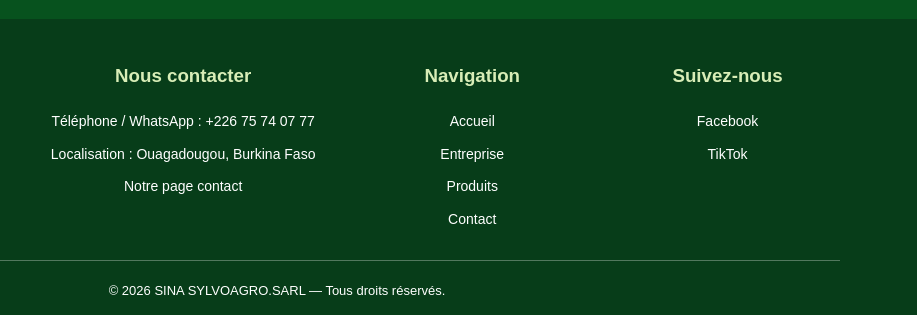
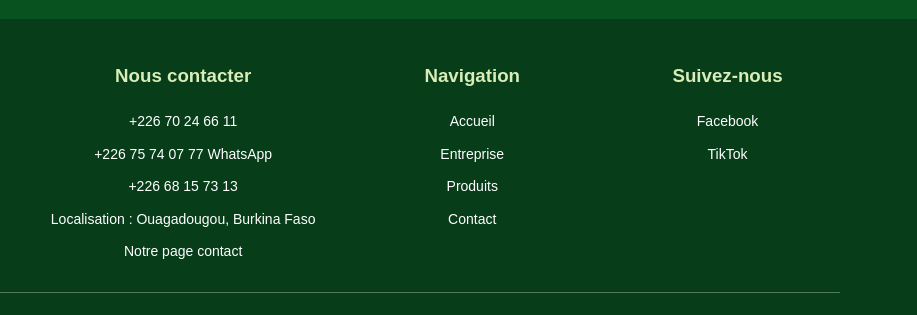
Before and after one commit to Sinaremohhamed/sina-sylvoagro, a plain HTML site: page index.html in a window 1280 px wide. Shown: the part 2524-2839 px from the top of the page, 363-1280 px from the left. Drawn offline with Linux system fonts and the light colour scheme.

Commit message:
Ajout des trois numeros sur la page accueil

```diff
--- a/index.html
+++ b/index.html
@@ -294,11 +294,25 @@
 
         <div class="footer-contact">
             <h3>Nous contacter</h3>
-            <p>Téléphone / WhatsApp : +226 75 74 07 77</p>
+
+            <p>
+                <a href="tel:+22670246611">+226 70 24 66 11</a>
+            </p>
+
+            <p>
+                <a href="tel:+22675740777">+226 75 74 07 77</a>
+                <a href="https://wa.me/22675740777"
+                   target="_blank"
+                   rel="noopener">WhatsApp</a>
+            </p>
+
+            <p>
+                <a href="tel:+22668157313">+226 68 15 73 13</a>
+            </p>
+
             <p>Localisation : Ouagadougou, Burkina Faso</p>
             <a href="pages/contact.html">Notre page contact</a>
         </div>
-
         <div class="footer-liens">
             <h3>Navigation</h3>
             <a href="index.html">Accueil</a>
```
